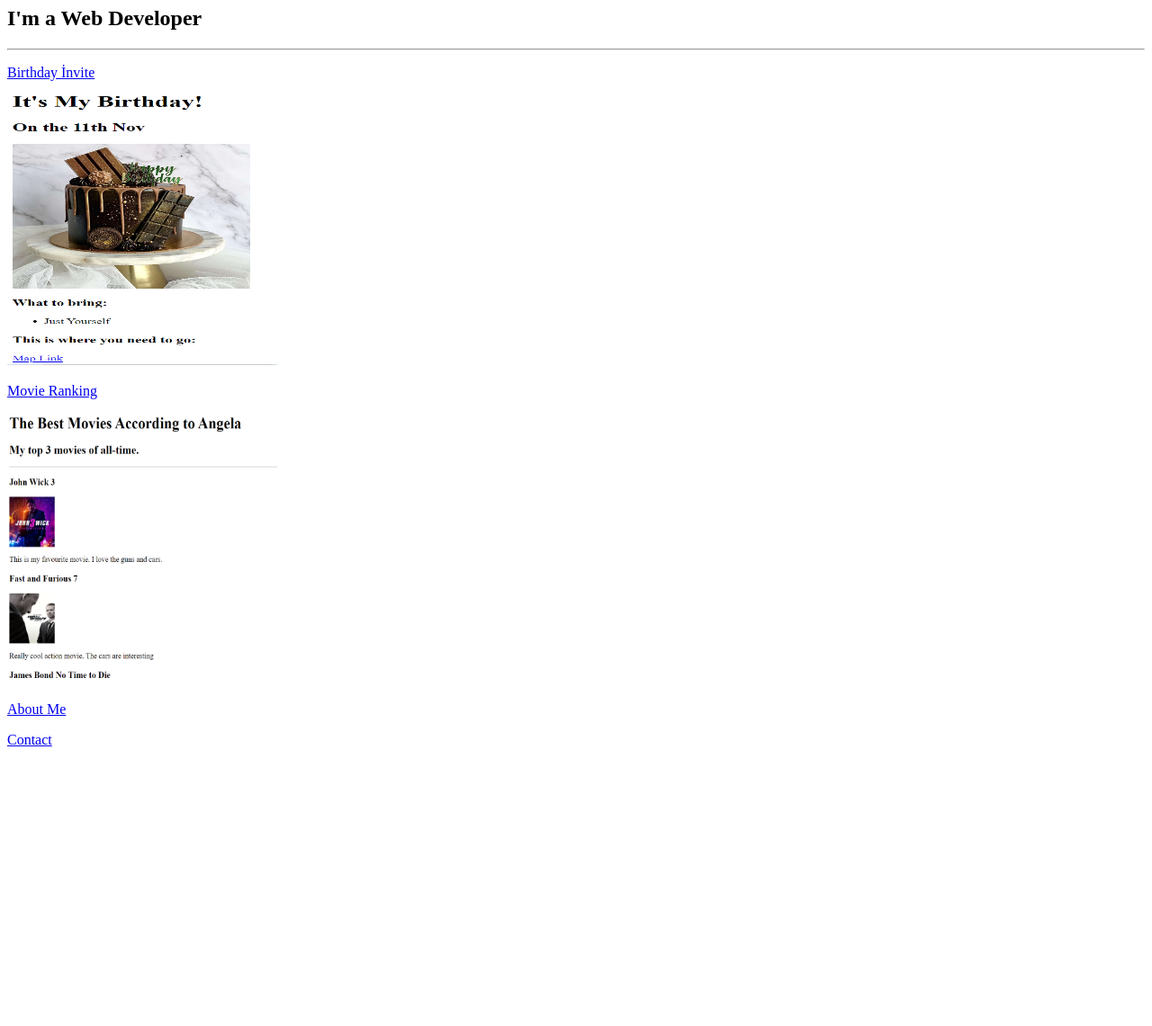
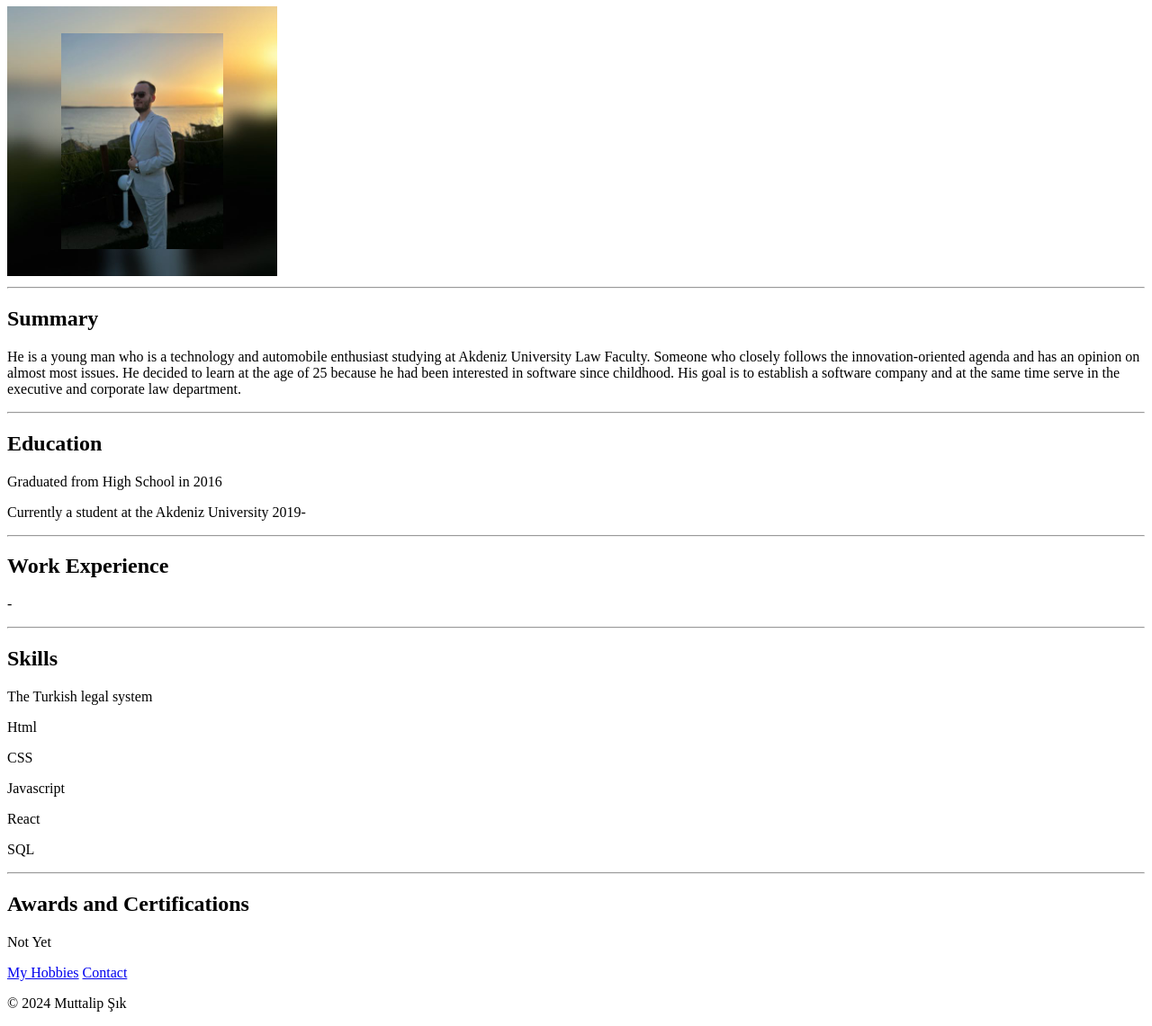
Before and after one commit to muttal1p/html-portfolio, a plain HTML site: page index.html in a window 1280 px wide. Shown: the part 73-1214 px from the top of the page at 90% size. Before the commit the page ends 921 px from the top, so only its background shows below. Drawn offline with Linux system fonts and the light colour scheme.

Commit message:
Add files via upload

```diff
--- a/index.html
+++ b/index.html
@@ -1,19 +1,38 @@
 <!DOCTYPE html>
 <html lang="en">
 <head>
-    <h1>Muttalip's Portfolio</h1>
-    <h2>I'm a Web Developer</h2>
-    <hr>
     <meta charset="UTF-8">
     <meta name="viewport" content="width=device-width, initial-scale=1.0">
-    <title>Muttalip's Portfolio</title>
+    <title>My Resume</title>
 </head>
 <body>
-<p><a href="public/birthday-invite.html">Birthday İnvite</a></p>
-<img src="assets/images/doğum günü daveti.png" style="width:300px;height:300px;">
-<p><a href="public/movie-ranking.html">Movie Ranking</a></p>
-<img src="assets/images/film tavsiyesi.png" style="width:300px;height:300px;">
-<p><a href="public/about.html">About Me</a></p>
-<p><a href="public/contact.html">Contact</a></p>
+<h1>Muttalip ŞIK</h1>
+<img src="./my picture.jpg" style="widht:300px; height:300px;">
+<hr>
+<h2>Summary</h2>
+<p>He is a young man who is a technology and automobile enthusiast studying at Akdeniz University Law Faculty. Someone who closely follows the innovation-oriented agenda and has an opinion on almost most issues. He decided to learn at the age of 25 because he had been interested in software since childhood. His goal is to establish a software company and at the same time serve in the executive and corporate law department.</p>
+<hr>
+<h2>Education</h2>
+<p>Graduated from High School in 2016</p>
+<p>Currently a student at the Akdeniz University 2019- </p>
+<hr>
+<h2>Work Experience</h2>
+<p>-</p>
+<hr>
+<h2>Skills</h2>
+<p>The Turkish legal system</p>
+<p>Html</p>
+<p>CSS</p>
+<p>Javascript</p>
+<p>React</p>
+<p>SQL</p>
+<hr>
+<h2>Awards and Certifications</h2>
+<p>Not Yet</p>
+<a href="./my hobbies.html">My Hobbies</a>
+<a href="./contact.html">Contact</a>
+<footer>
+    <p>© 2024 Muttalip Şık </p>
+</footer>
 </body>
 </html>
```
Also changed, not shown: contact.html (added, +9 -0 lines), my hobbies.html (added, +8 -0 lines), my picture.jpg (added).
